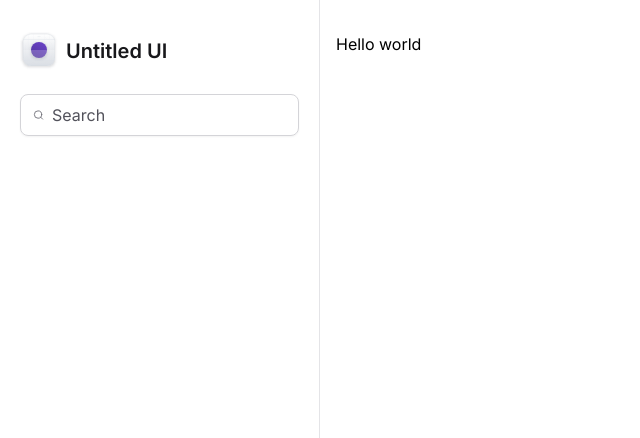
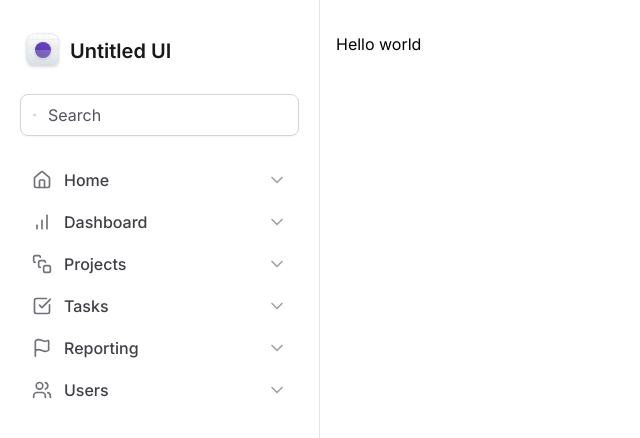
Before and after one commit to davsoliveira/ignite-tailwind, a Next.js app: page / in a window 1280 px wide. Shown: the top 438 px of the page, without its empty margins (0-640 px from the left). Built offline with nearby package versions, Linux system fonts and the light colour scheme.

Commit message:
criando menu de navegação

```diff
--- a/src/components/Sidebar/Logo.tsx
+++ b/src/components/Sidebar/Logo.tsx
@@ -1,6 +1,6 @@
 export function Logo() {
   return (
-    <strong className="flex items-center gap-2 text-xl font-semibold text-zinc-900">
+    <strong className="mx-1 flex items-center gap-2 text-xl font-semibold text-zinc-900">
       <svg
         width={38}
         height={38}
--- /dev/null
+++ b/src/components/Sidebar/MainNavigation/NavItem.tsx
@@ -0,0 +1,22 @@
+import { ChevronDown } from 'lucide-react'
+import { ElementType } from 'react'
+
+export interface NavItemProps {
+  title: string
+  icon: ElementType
+}
+
+export function NavItem({ title, icon: Icon }: NavItemProps) {
+  return (
+    <a
+      href=""
+      className="group flex items-center gap-3 rounded px-3 py-2 hover:bg-violet-50"
+    >
+      <Icon className="h-5 w-5 text-zinc-500" />
+      <span className="font-medium text-zinc-700 group-hover:text-violet-500">
+        {title}
+      </span>
+      <ChevronDown className="ml-auto h-5 w-5 text-zinc-400 group-hover:text-violet-300" />
+    </a>
+  )
+}
--- /dev/null
+++ b/src/components/Sidebar/MainNavigation/index.tsx
@@ -0,0 +1,22 @@
+import {
+  BarChart,
+  CheckSquare,
+  Flag,
+  Home,
+  SquareStack,
+  Users,
+} from 'lucide-react'
+import { NavItem } from './NavItem'
+
+export function MainNavigation() {
+  return (
+    <nav className="space-y-0.5">
+      <NavItem title="Home" icon={Home} />
+      <NavItem title="Dashboard" icon={BarChart} />
+      <NavItem title="Projects" icon={SquareStack} />
+      <NavItem title="Tasks" icon={CheckSquare} />
+      <NavItem title="Reporting" icon={Flag} />
+      <NavItem title="Users" icon={Users} />
+    </nav>
+  )
+}
--- a/src/components/Sidebar/index.tsx
+++ b/src/components/Sidebar/index.tsx
@@ -1,5 +1,6 @@
 import { Search } from 'lucide-react'
 import { Logo } from './Logo'
+import { MainNavigation } from './MainNavigation'
 
 export function Sidebar() {
   return (
@@ -9,10 +10,12 @@
       <div className="flex w-full items-center gap-2 rounded-lg border border-zinc-300 px-3 py-2 shadow-sm">
         <Search className="h-5 w-5 text-zinc-500" />
         <input
-          className="flex-1 border-0 bg-transparent p-0 text-zinc-900 placeholder-zinc-600"
+          className="mx-1 flex-1 border-0 bg-transparent p-0 text-zinc-900 placeholder-zinc-600"
           placeholder="Search"
         />
       </div>
+
+      <MainNavigation />
     </aside>
   )
 }
```
